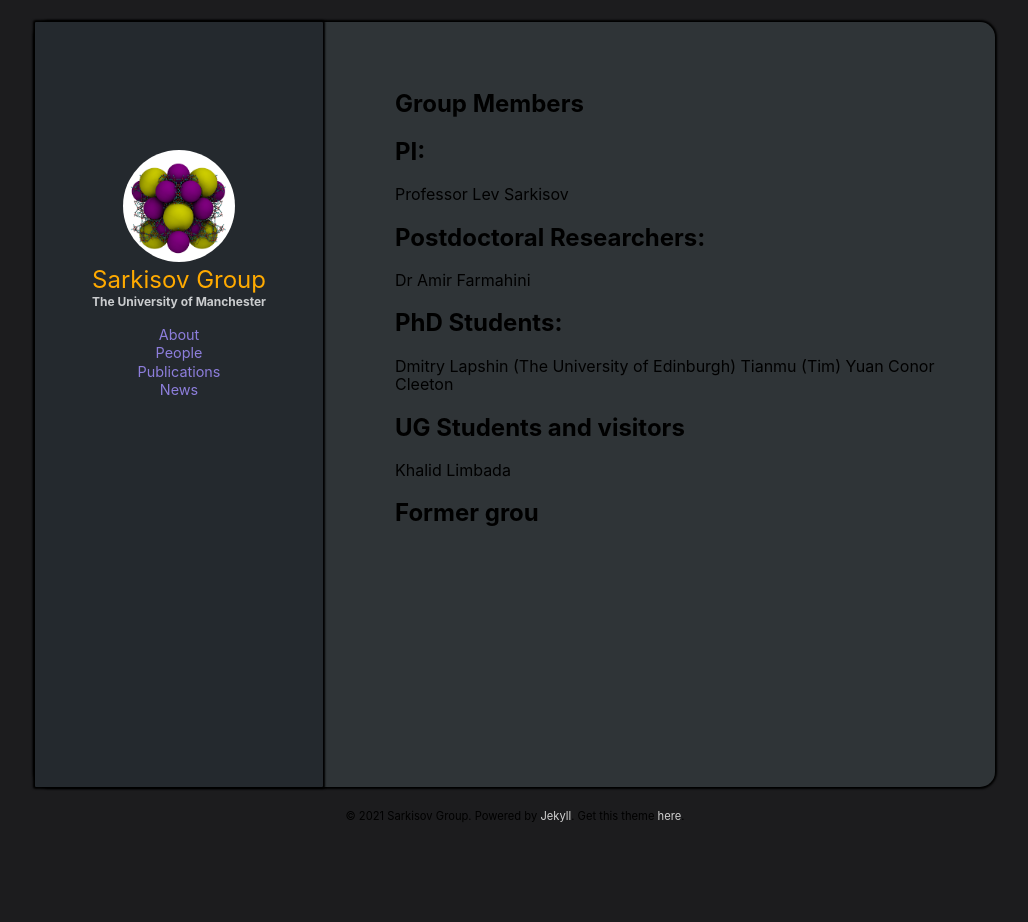
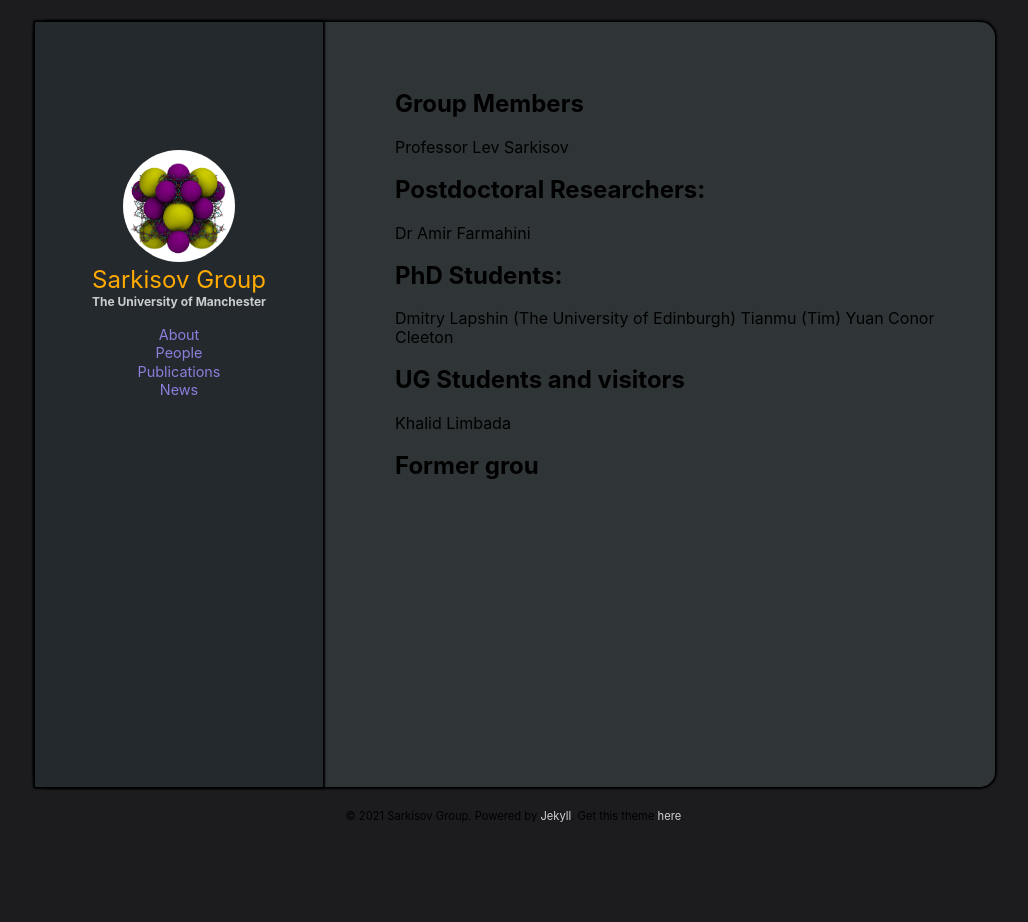
Before and after one commit to SarkisovGitHub/SarkisovGroup.github.io, a Jekyll site: the page built from People.md, in a window 1280 px wide. Shown: the whole page, without its empty margins (125-1153 px from the left). Built offline with Jekyll 4.4.1, drawn with Linux system fonts in a browser that asks for light colours; our own code applies the rules of GitHub Pages for plain Markdown files.

```diff
--- a/People.md
+++ b/People.md
@@ -5,7 +5,6 @@ comment: true
 ---
 
 ## Group Members
-## PI:
 Professor Lev Sarkisov
 
 ## Postdoctoral Researchers:
```
